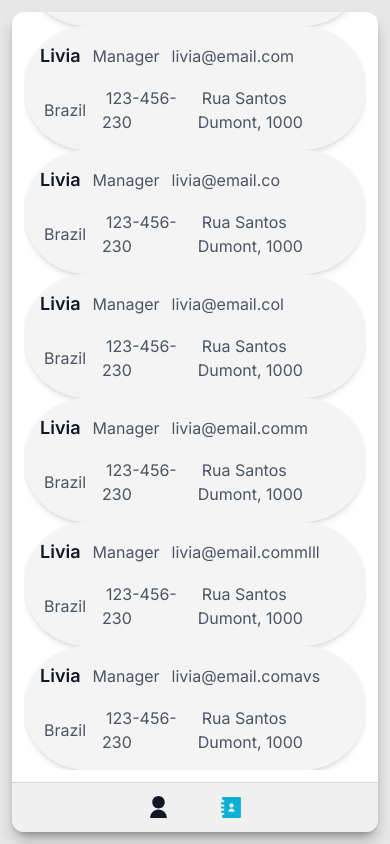
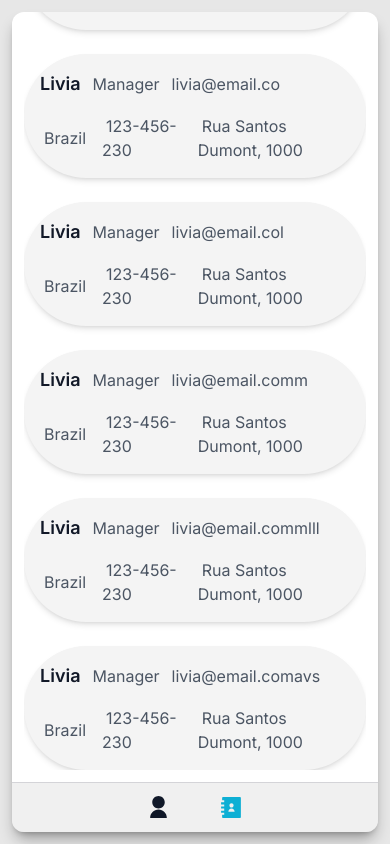
Before and after one commit to Axenrot/clients-web, a Next.js app: page / in a window 390 px wide. Built offline with nearby package versions, Linux system fonts and the light colour scheme.

Commit message:
fix: media query

```diff
--- a/components/ClientsList.tsx
+++ b/components/ClientsList.tsx
@@ -6,7 +6,7 @@ const ClientsList = ({ clients = [] }: any) => {
       {/* Responsive container */}
 
       {/* Grid view for larger screens (md+) */}
-      <div className="hidden md:block">
+      <div className="hidden lg:block">
         <div className="flex flex-col gap-4">
           {/* Header row */}
           <div className="grid grid-cols-10 gap-4 bg-gray-200 p-2 font-bold">
@@ -34,7 +34,7 @@ const ClientsList = ({ clients = [] }: any) => {
       </div>
 
       {/* Card view for smaller screens (sm-) - Same as before */}
-      <div className="md:hidden">
+      <div className="flex flex-col gap-6 lg:hidden">
         {clients.map((client: any) => (
           <div
             key={client.id}
```
